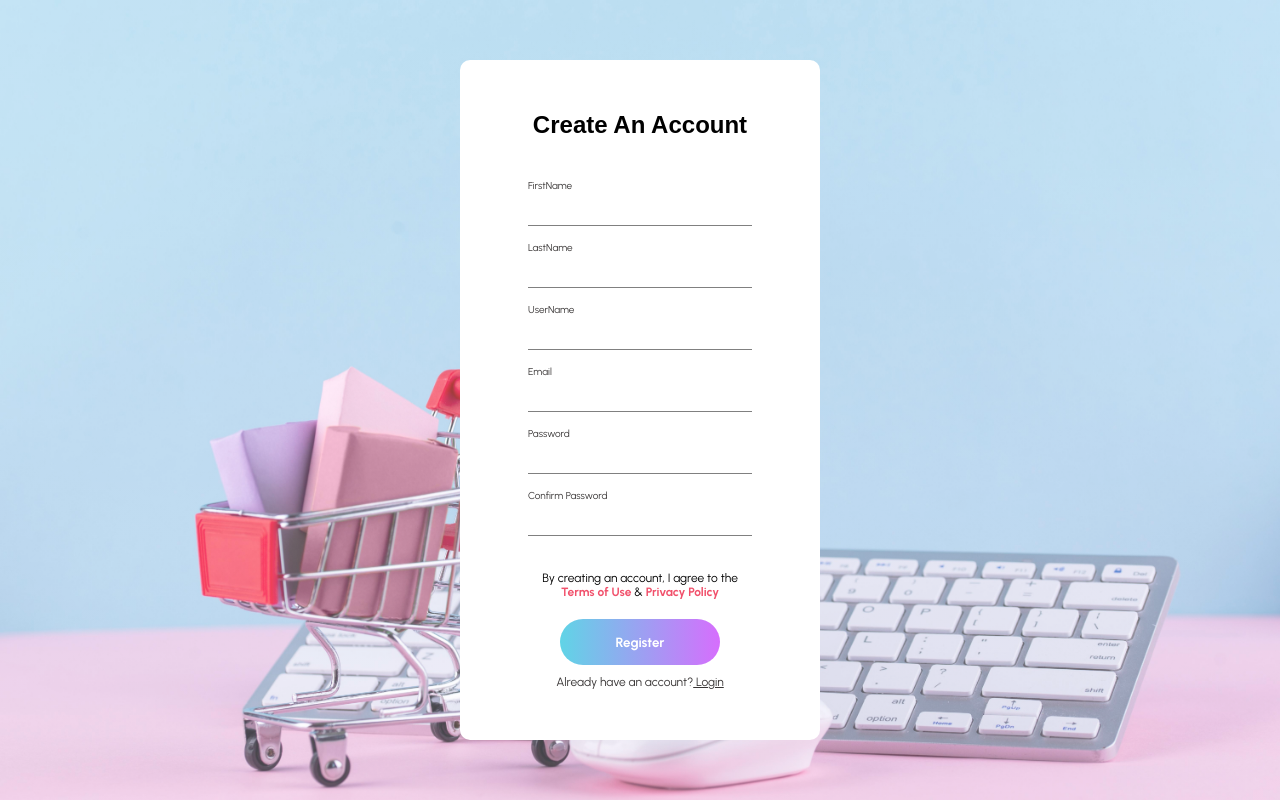
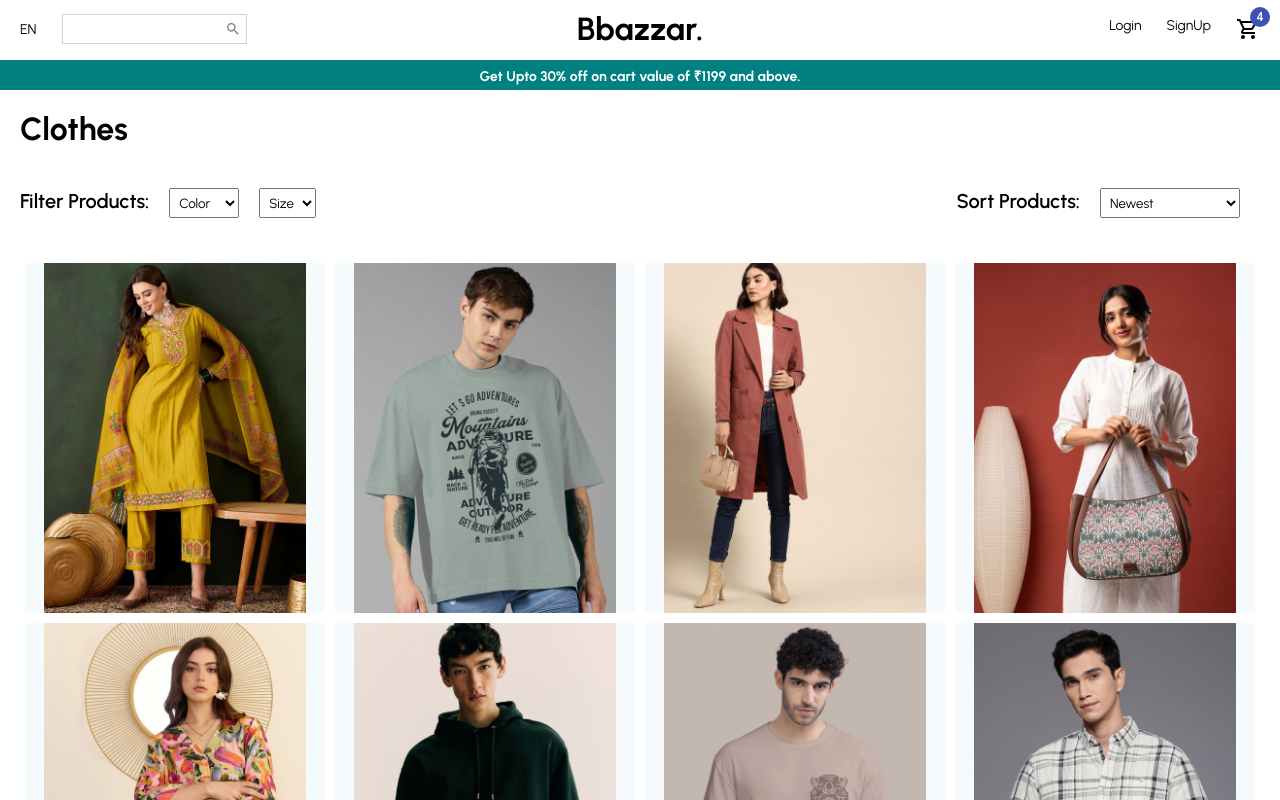
Before and after one commit to VishalChoudhary/ecommerce, a React (Create React App) app in the folder client/: page /products/jackets in a window 1280 px wide. Shown: the top 800 px of the page. Built offline with nearby package versions, Linux system fonts and the light colour scheme; a web font is replaced by a local one.

Commit message:
react-router-dom setup

```diff
--- a/client/src/App.jsx
+++ b/client/src/App.jsx
@@ -1,14 +1,27 @@
 import Home from "./pages/Home";
-// import ProductList from "./pages/ProductList";
-// import Product from "./pages/Product";
+import ProductList from "./pages/ProductList";
+import Product from "./pages/Product";
 import Register from "./pages/Register";
 import Login from "./pages/Login";
-// import Cart from "./pages/Cart";
+import Cart from "./pages/Cart";
+
+import { BrowserRouter as Router, Routes, Route, Navigate } from "react-router-dom";
 
 const App = () => {
-  return <div>
-    <Register />
-  </div>;
+  const user = true;
+  return (
+    <Router>
+      <Routes>
+        <Route path="/" element={<Home />} />
+        <Route path="/products/:category" element={<ProductList />} />
+        <Route path="/product:id" element={<Product />} />
+        <Route path="/cart" element={<Cart />} />
+        {/* Redirecting if user is logged in */}
+        <Route path="/login" element={user ? <Navigate to ="/" /> :<Login />} />
+        <Route path="/register" element={user ? <Navigate to="/" /> : <Register />} />
+      </Routes>
+    </Router>
+  )
 };
 
 export default App;
--- a/client/src/components/CategoryItem.jsx
+++ b/client/src/components/CategoryItem.jsx
@@ -1,5 +1,6 @@
 import React from 'react';
 import styled from 'styled-components';
+import { Link } from "react-router-dom";
 
 const Container = styled.div`
     flex: 1;
@@ -44,11 +45,13 @@ const Button = styled.button`
 const CategoryItem = ({item}) => {
   return (
     <Container>
-        <Image src={item.img}/>
-        <Info>
-            <Title>{item.title}</Title>
-            <Button>SHOP NOW</Button>
-        </Info>
+        <Link to={`/products/${item.cat}`}>
+            <Image src={item.img}/>
+            <Info>
+                <Title>{item.title}</Title>
+                <Button>SHOP NOW</Button>
+            </Info>
+        </Link>
     </Container>
   )
 }
--- a/client/src/data.js
+++ b/client/src/data.js
@@ -27,16 +27,19 @@ export const sliderItems = [
       id: 1,
       img: "https://images.pexels.com/photos/5886041/pexels-photo-5886041.jpeg?auto=compress&cs=tinysrgb&dpr=2&h=650&w=940",
       title: "SHIRT STYLE!",
+      cat: "shirt"
     },
     {
       id: 2,
       img: "https://images.pexels.com/photos/2983464/pexels-photo-2983464.jpeg?auto=compress&cs=tinysrgb&dpr=2&h=650&w=940",
       title: "LOUNGEWEAR LOVE",
+      cat: "loungewear"
     },
     {
       id: 3,
       img: "https://images.pexels.com/photos/5480696/pexels-photo-5480696.jpeg?auto=compress&cs=tinysrgb&dpr=2&w=500",
       title: "LIGHT JACKETS",
+      cat: "jackets",
     },
   ];
 
```
